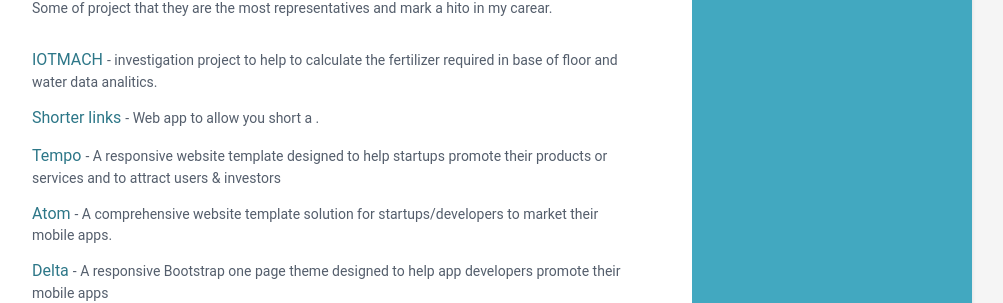
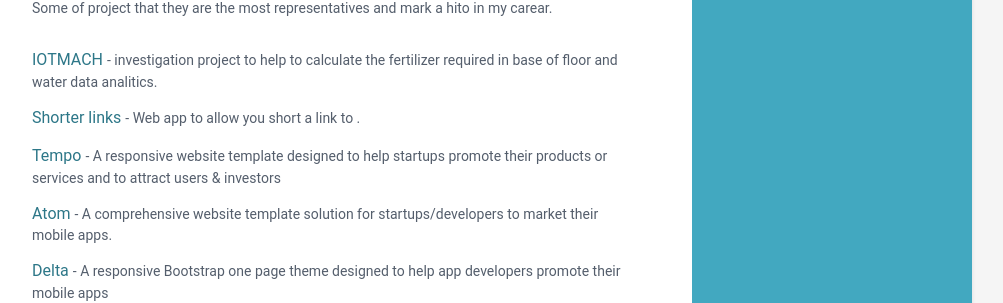
Before and after one commit to elcordova/caring-europa-fe48a, a Jekyll site: the page built from index.html, in a window 1280 px wide. Shown: the part 1221-1524 px from the top of the page, without its empty margins (168-1171 px from the left). Built offline with Jekyll 4.4.1, drawn with Linux system fonts in a browser that asks for light colours.

Commit message:
data.yml: changed

```diff
--- a/_data/data.yml
+++ b/_data/data.yml
@@ -94,7 +94,7 @@
     - title: Shorter links
       link: '#'
       tagline: >-
-        Web app to allow you short a .
+        Web app to allow you short a link to .
     - title: Tempo
       link: '#'
       tagline: >-
```
